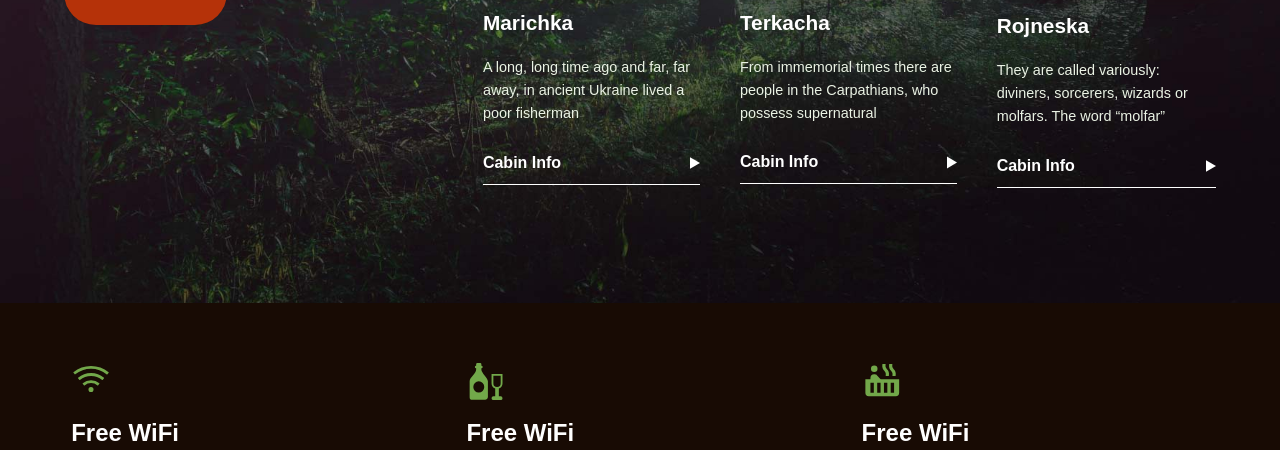
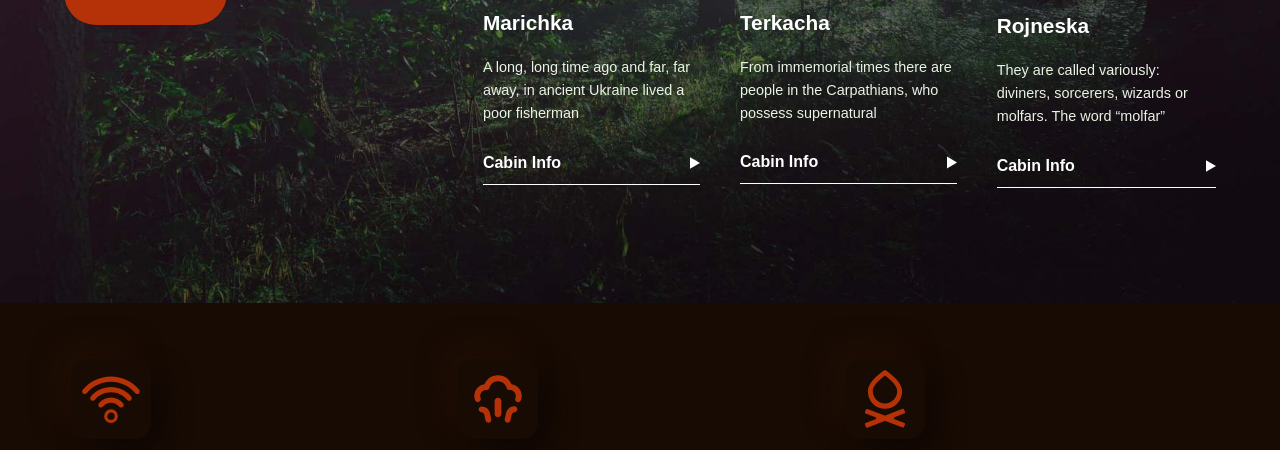
Before and after one commit to yana-semenenko/faina-kolyba, a website built with Vite: page index.html in a window 1280 px wide. Shown: the part 502-952 px from the top of the page. Built offline with nearby package versions, Linux system fonts and the light colour scheme.

Commit message:
amenities section changes: icons, styles

```diff
--- a/index.css
+++ b/index.css
@@ -206,7 +206,12 @@ ul.features {
 }
 
 ul.features li img {
-  width: 40px;
+  width: 80px;
+  border-radius: 1em;
+background: #180b04;
+box-shadow:  13px 13px 26px #100703,
+             -13px -13px 26px #200f05;
+
 }
 
 ul.features li p {
--- a/index.html
+++ b/index.html
@@ -103,9 +103,9 @@
       <div class="wrapper">
         <ul class="features">
           <li>
-            <img src="images/icon-wifi.svg" />
+            <img src="images/noun-wifi.svg" />
 
-            <h2>Free WiFi</h2>
+            <h2>Free Wi-Fi</h2>
             <p>
               Lorem ipsum dolor sit amet, consetetur sadipscing elitr, sed diam
               nonumy eirmod tempor invidunt ut labore et dolore magna aliquyam
@@ -113,9 +113,9 @@
             </p>
           </li>
           <li>
-            <img src="images/icon-stocked.svg" />
+            <img src="images/noun-vapor.svg" />
 
-            <h2>Free WiFi</h2>
+            <h2>Steam Room</h2>
             <p>
               Lorem ipsum dolor sit amet, consetetur sadipscing elitr, sed diam
               nonumy eirmod tempor invidunt ut labore et dolore magna aliquyam
@@ -123,9 +123,9 @@
             </p>
           </li>
           <li>
-            <img src="images/icon-hottub.svg" />
+            <img src="images/noun-fireplace.svg" />
 
-            <h2>Free WiFi</h2>
+            <h2>Fireplace</h2>
             <p>
               Lorem ipsum dolor sit amet, consetetur sadipscing elitr, sed diam
               nonumy eirmod tempor invidunt ut labore et dolore magna aliquyam
```
Also changed, not shown: images/noun-fireplace.svg (added), images/noun-vapor.svg (added), images/noun-wifi.svg (added).
